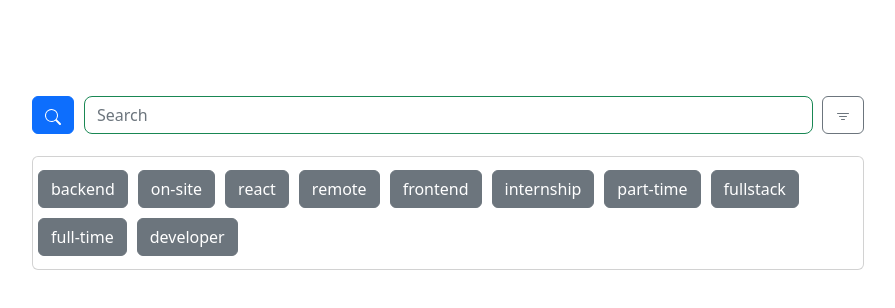
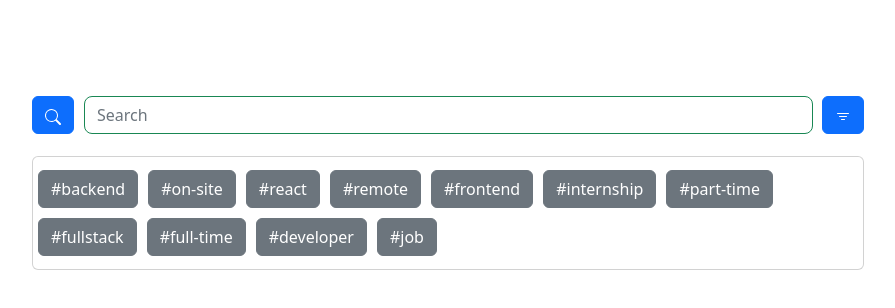
Before and after one commit to barringtonemelie/jobchaser, a React (Vite) app: page / in a window 1280 px wide. Both pictures are taken after a click on the button 1035 px from the left and 115 px from the top of the page. Shown: the top 308 px of the page, without its empty margins (192-1087 px from the left). Built offline with nearby package versions, Linux system fonts and the light colour scheme.

Commit message:
taggar kommer visas i searchbar

```diff
--- a/src/App.jsx
+++ b/src/App.jsx
@@ -17,7 +17,7 @@ function App() {
   }, [])
 
   const jobs = useSelector((state) => state.data.searchedJobs);
-  console.log(useSelector((state) => state.data.currentSearch));
+  // console.log(useSelector((state) => state.data.currentSearch));
 
   return (
 
--- a/src/components/searchBar.jsx
+++ b/src/components/searchBar.jsx
@@ -8,16 +8,22 @@ import { setSearchInput, filterSearch } from ".././store/slices/dataSlice"
 function SearchBar() {
   const jobs = useSelector((state) => state.data.value);
   const [search, setSearch] = useState();
+  const [searchValue, setSearchValue] = useState('');
+  const [showFilters, setShowFilters] = useState(false);
   const dispatch = useDispatch()
+
+  const toggleFilters = () => {
+    setShowFilters(!showFilters);
+  };
 
   function handleChange(value) {
     setSearch(value.toString().toLowerCase());
+    setSearchValue(value);
   }
 
-  const [showFilters, setShowFilters] = useState(false);
-
-  const toggleFilters = () => {
-    setShowFilters(!showFilters);
+  const handleTagClick = (tag) => {
+    setSearchValue("#" + tag);
+    setShowFilters(false);
   };
 
   // Jag har lagt några extra taggar, vi kan göra koden snyggare på nästa gång vi jobbar tillsammans
@@ -32,6 +38,7 @@ function SearchBar() {
     "fullstack",
     "full-time",
     "developer",
+    "job",
   ];
 
   return (
@@ -43,13 +50,13 @@ function SearchBar() {
               dispatch(setSearchInput(search));
               dispatch(filterSearch());
               setShowFilters(false);
-            }} className="btn btn-primary h-100" type="button" style={{backgroundColor: '#0d6efd'}} >
+            }} className={"btn btn-primary h-100"} type="button" style={{backgroundColor: '#0d6efd'}} >
               <BsSearch />
             </button>
           </div>
-          <input type="search" className="form-control rounded-3 border-success" placeholder="Search" aria-label="Search" style={{ marginRight: '10px', marginLeft: '10px' }} onChange={(e) => handleChange(e.target.value)} />
+          <input type="search" className="form-control rounded-3 border-success" placeholder="Search" aria-label="Search" style={{ marginRight: '10px', marginLeft: '10px' }} value={searchValue} onChange={(e) => handleChange(e.target.value)} />
           <div className="input-group-append">
-            <button className="btn btn-outline-secondary h-100" type="button" onClick={toggleFilters}>
+            <button className={`btn ${showFilters ? 'btn-primary h-100' : 'btn-outline-secondary h-100'}`} type="button" onClick={toggleFilters}>
               <BsFilter />
             </button>
           </div>
@@ -61,8 +68,9 @@ function SearchBar() {
                   dispatch(setSearchInput(tag));
                   dispatch(filterSearch());
                   setShowFilters(false);
-                  console.log(tag);
-                }}>{tag}</button>
+                  handleTagClick(tag)
+                  // console.log(tag);
+                }}>{"#" + tag}</button>
               ))}
             </div>
             )}
--- a/src/data/data.json
+++ b/src/data/data.json
@@ -7,7 +7,8 @@
     "time": "05/03/2023",
     "tags": [
         "remote",
-        "backend"
+        "backend",
+        "job"
     ],
     "e-mail": "apple@gmail.com"
   },
@@ -21,7 +22,8 @@
       "backend",
       "on-site",
       "full-time",
-      "developer"
+      "developer",
+      "job"
     ],
     "e-mail": "ap@gmail.com"
   },
@@ -35,7 +37,8 @@
       "frontend",
       "internship",
       "part-time",
-      "react"
+      "react",
+      "job"
     ],
     "e-mail": "spotify@mail.com"
   },
@@ -48,7 +51,8 @@
     "tags": [
       "fullstack",
       "full-time",
-      "developer"
+      "developer",
+      "job"
     ]
   }
 ]
```
Also changed, not shown: src/store/slices/dataSlice.js (+4 -4 lines).
